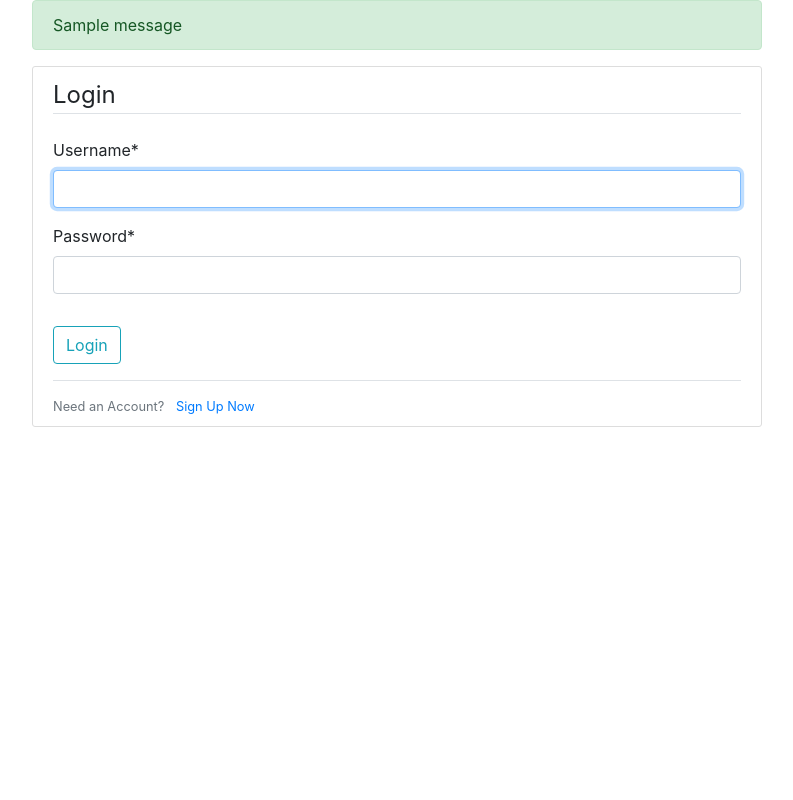
After one commit to Stanley-kongoshe/medclickapp, a Django app: page /login/ in a window 1280 px wide. The commit adds this page. Shown: the whole page, without its empty margins (53-846 px from the left). Run offline with Django 3.2, Linux system fonts and the light colour scheme; tables that the repository leaves empty hold one stand-in row (values such as "Sample post"); one stand-in notice (Sample message) is shown; some libraries are stand-ins or nearby versions.

Commit message:
update to the login and signup pages

```diff
--- a/medclickapp/templates/medclickapp/index.html
+++ b/medclickapp/templates/medclickapp/index.html
@@ -1,5 +1,5 @@
-{% extends 'base.html' %}
+{% extends 'medclickapp/base.html' %}
 
 {% block content %}
+<h2>The home page</h2>
 {% endblock content %}
-<h2>The home page</h2>
--- a/medclickapp/urls.py
+++ b/medclickapp/urls.py
@@ -5,6 +5,5 @@ app_name = 'medclickapp'
 
 urlpatterns = [
     path('', views.homepage, name='homepage'),
-    path('login/', views.login_page, name='login_page'),
-    path('signup/', views.signup_page, name='signup_page')
+
 ]
--- a/medclickproj/settings.py
+++ b/medclickproj/settings.py
@@ -125,3 +125,4 @@ STATIC_URL = '/static/'
 CRISPY_TEMPLATE_PACK = 'bootstrap4'
 
 LOGIN_REDIRECT_URL = 'homepage'
+LOGIN_URL = 'login'
--- a/medclickproj/urls.py
+++ b/medclickproj/urls.py
@@ -22,6 +22,7 @@ urlpatterns = [
     path('admin/', admin.site.urls),
     path('', include('medclickapp.urls')),
     path('register/', user_views.register, name='register'),
+    path('profile/', user_views.profile, name='profile'),
     path('login/', auth_views.LoginView.as_view(template_name='users/login.html'), name='login'),
     path('logout/', auth_views.LogoutView.as_view(template_name='users/logout.html'), name='logout'),
     # path('register/', user_views.register, name='register'),
--- a/users/static/users/style.css
+++ b/users/static/users/style.css
@@ -0,0 +1,12 @@
+body {
+  background: #fafafa;
+  color: #333333;
+  margin-top: 5rem;
+}
+.content-section {
+  background: #ffffff;
+  padding: 10px 20px;
+  border: 1px solid #dddddd;
+  border-radius: 3px;
+  margin-bottom: 20px;
+}
--- /dev/null
+++ b/users/templates/users/base.html
@@ -0,0 +1,33 @@
+{% load static %}
+<html lang="en">
+  <head>
+    <meta charset="UTF-8" />
+    <meta name="viewport" content="width=device-width, initial-scale=1.0" />
+    <link rel="stylesheet" href="{% static 'users/style.css' %}" />
+    <link
+      rel="stylesheet"
+      href="https://stackpath.bootstrapcdn.com/bootstrap/4.5.0/css/bootstrap.min.css"
+      integrity="sha384-9aIt2nRpC12Uk9gS9baDl411NQApFmC26EwAOH8WgZl5MYYxFfc+NcPb1dKGj7Sk"
+      crossorigin="anonymous"
+    />
+    <title>Medclick</title>
+  </head>
+  <body>
+  <header>
+
+  </header>
+  <main role="main" class="container">
+    <div class="row">
+        <div class="col-md-8">
+          {% if messages %}
+            {% for message in messages %}
+              <div class="alert alert-{{ message.tags }}">
+                {{ message }}
+              </div>
+            {% endfor %}
+          {% endif %}
+          {% block content %}{% endblock %}
+        </div>
+  </main>
+  </body>
+</html>
--- a/users/templates/users/login.html
+++ b/users/templates/users/login.html
@@ -1,3 +1,22 @@
-{% load static %}
+{% extends 'users/base.html' %}
+{% load crispy_forms_tags %}
+{% block content %}
 
-<link rel="stylesheet" href="{% static 'users/style.css'% }" />
+<div class="content-section">
+  <form action="" method="POST">
+    {% csrf_token %}
+    <fieldset class="form-group">
+      <legend class="border-bottom mb-4">Login</legend>
+      {{ form|crispy }}
+    </fieldset>
+    <div class="form-group">
+      <button class="btn btn-outline-info" type="submit">Login</button>
+    </div>
+  </form>
+  <div class="border-top pt-3">
+    <small class="text-muted"
+      >Need an Account? <a class="ml-2" href="{% url 'register' %}">Sign Up Now</a></small
+    >
+  </div>
+</div>
+{% endblock content %}
--- /dev/null
+++ b/users/templates/users/profile.html
@@ -0,0 +1,5 @@
+{% extends 'users/base.html' %}
+{% load crispy_forms_tags %}
+{% block content %}
+    <h1>{{user.username}}</h1>
+{% endblock content %}
```
Also changed, not shown: medclickapp/static/medclickapp/style.css (+7 -0 lines), medclickapp/templates/base.html (deleted, +0 -12 lines), medclickapp/templates/medclickapp/base.html (added, +19 -0 lines), medclickapp/views.py (+4 -4 lines), users/templates/users/logout.html (+12 -0 lines), users/templates/users/register.html (+20 -3 lines), users/views.py (+13 -7 lines).
